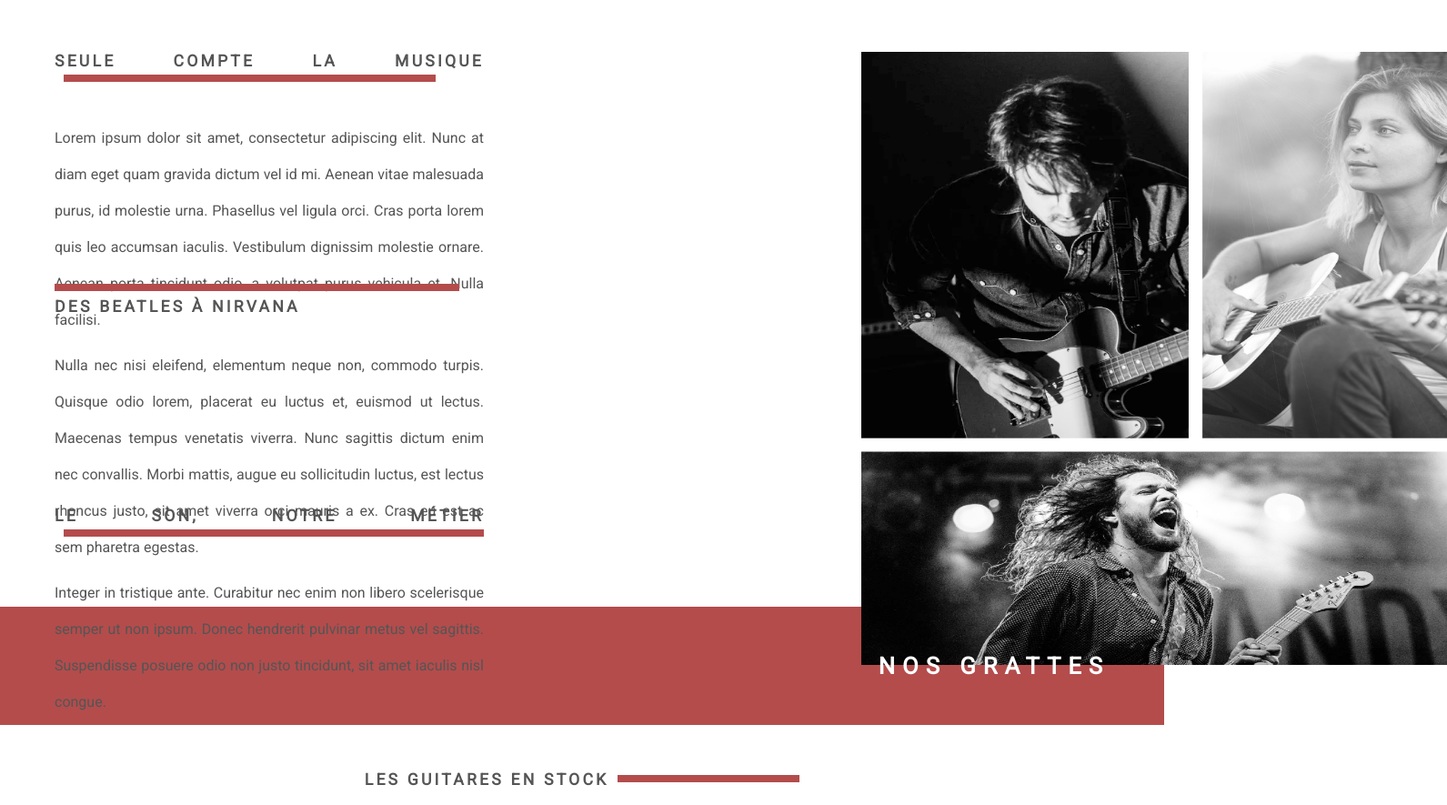
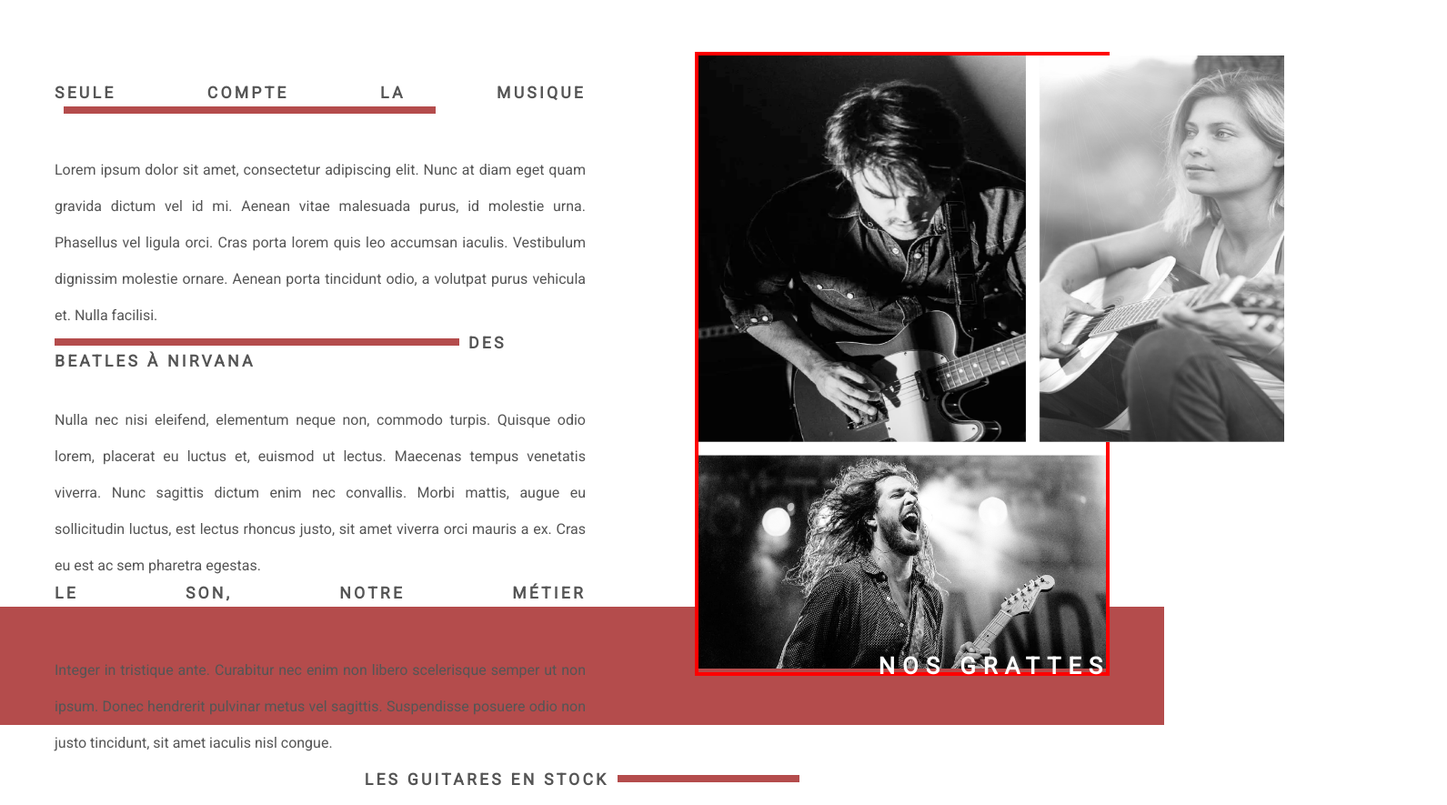
Before and after one commit to LycorisDev/web_onepage, a plain HTML site: page index.html in a window 1280 px wide. Shown: the part 933-1818 px from the top of the page at 91% size, 1591 px wide, since content can reach past the window. Drawn offline with Linux system fonts and the light colour scheme.

Commit message:
Refactoring

```diff
--- a/css/style.css
+++ b/css/style.css
@@ -183,27 +183,28 @@ main .body
 {
 	display: flex;
 	flex-wrap: nowrap;
-	padding: 60px;
+    align-items: flex-start;
 }
 
-main .texts
+main section
 {
+    margin: 60px;
 	width: 70%;
 }
 
-main .texts div
+main section div
 {
 	height: 240px;
 	margin-bottom: 10px;
 }
 
-main .texts div p
+main section div p
 {
 	height: 150px;
 	line-height: 2.5;
 }
 
-main .texts h3
+main section h3
 {
 	margin: 35px 0px;
 	text-transform: uppercase;
@@ -212,7 +213,7 @@ main .texts h3
 	font-size: 1.1rem;
 }
 
-main .texts h3:first-child
+main .section h3:first-child
 {
 	margin-top: 0px;
 }
@@ -252,38 +253,42 @@ main .texts h3:first-child
 
 /* MAIN (IMAGES) ------------------------------------------------------------------------------- */
 
-main .images
+main aside
 {
+    border: solid red 4px;
+
+	margin: 60px;
+	width: 35%;
+	height: 80%;
+
 	display: flex;
 	flex-flow: column nowrap;
-	margin-left: 415px;
-	width: 700px;
-	height: 680px;
 }
 
-#main_images_first_row
+#first_row
 {
 	height: 425px;
+
 	display: flex;
-	justify-content: space-between;
+	flex-flow: row nowrap;
 }
 
-#main_images_first_row img:first-child
+#first_row img:first-child
 {
-	width: 360px;
 	margin-right: 7px;
+	/*o*/width: 360px;
 }
 
-#main_images_first_row img:last-child
+#first_row img:last-child
 {
-	width: 270px;
 	margin-left: 7px;
+	/*o*/width: 270px;
 }
 
-#main_images_second_row img
+#second_row img
 {
 	width: 100%;
-	height: 235px;
+	/*o*/height: 235px;
 	margin-top: 14px;
 }
 
--- a/index.html
+++ b/index.html
@@ -39,7 +39,7 @@
 			<h2>L'esprit R'Guitar</h2>
 
 			<div class="body">
-				<div class="texts">
+				<section>
 					<div id="main_text_1">
 						<h3>Seule compte la musique</h3>
 						<p>Lorem ipsum dolor sit amet, consectetur adipiscing elit. Nunc at diam eget quam gravida dictum vel id mi. Aenean vitae malesuada purus, id molestie urna. Phasellus vel ligula orci. Cras porta lorem quis leo accumsan iaculis. Vestibulum dignissim molestie ornare. Aenean porta tincidunt odio, a volutpat purus vehicula et. Nulla facilisi.</p>
@@ -54,17 +54,17 @@
 						<h3>Le son, notre métier</h3>
 						<p>Integer in tristique ante. Curabitur nec enim non libero scelerisque semper ut non ipsum. Donec hendrerit pulvinar metus vel sagittis. Suspendisse posuere odio non justo tincidunt, sit amet iaculis nisl congue.</p>
 					</div>
-				</div>
+				</section>
 
-				<div class="images">
-					<div id="main_images_first_row">
+				<aside>
+					<div id="first_row">
 						<img src="./images/image1.jpg" alt="Photo en noir et blanc d'un guitariste">
 						<img src="./images/image3.jpg" alt="Photo en noir et blanc d'une guitariste">
 					</div>
-					<div id="main_images_second_row">
+					<div id="second_row">
 						<img src="./images/image2.jpg" alt="Photo en noir et blanc d'un guitariste en plein concert">
 					</div>
-				</div>
+				</aside>
 			</div>
 		</main>
 
```
